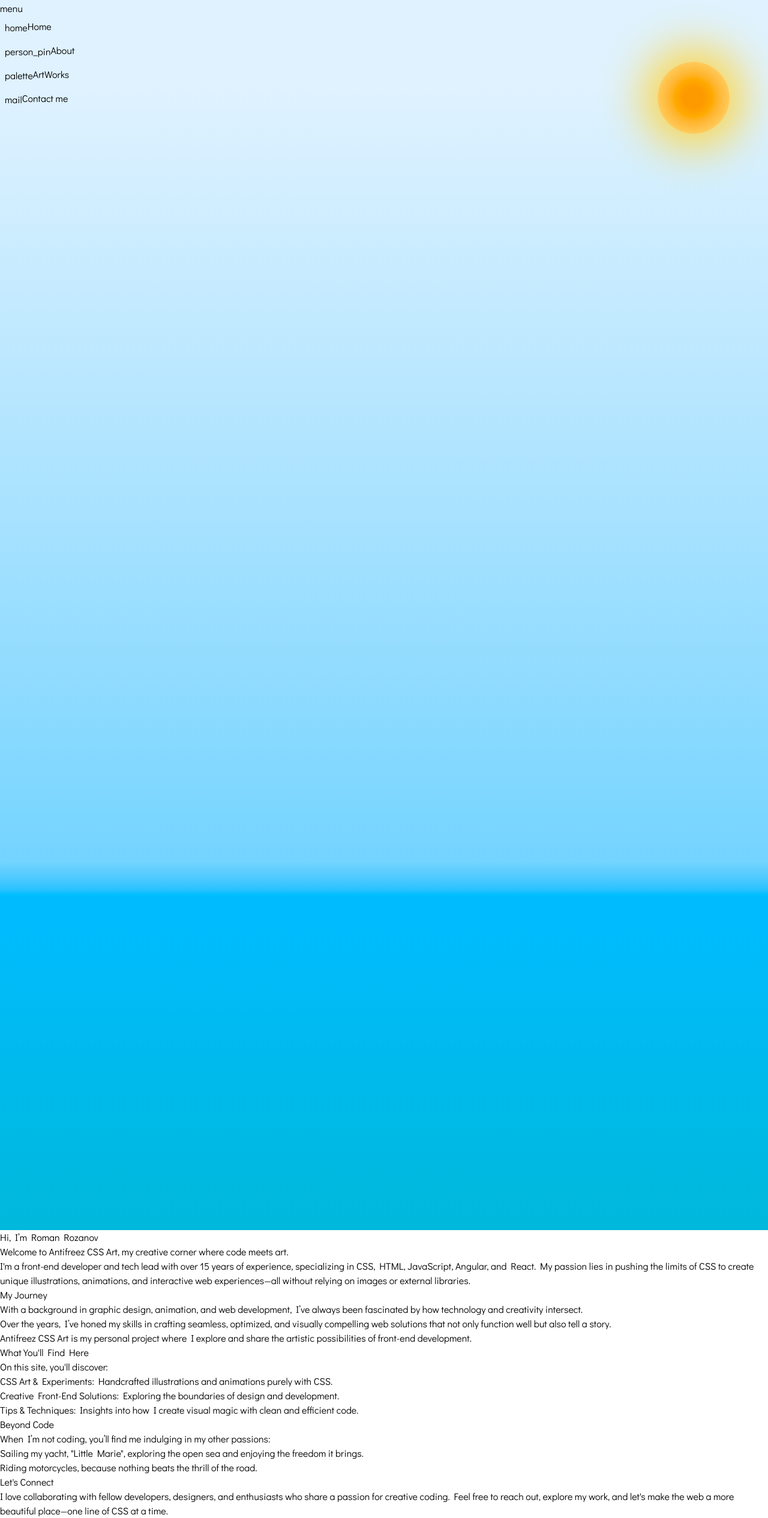
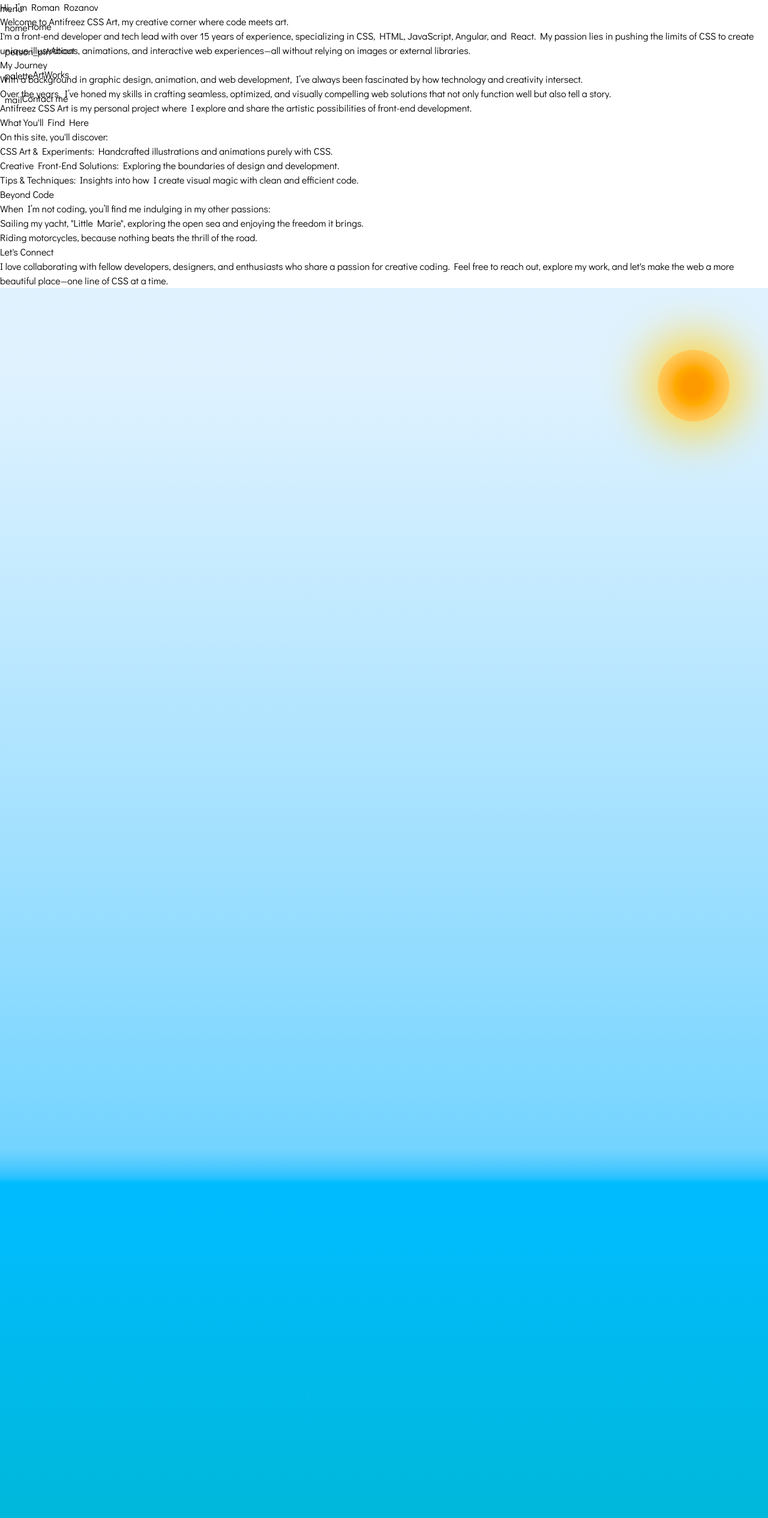
Before and after one commit to romanro/my-css-artworks, a Next.js app: page /about in a window 1280 px wide. Shown: the whole page at 60% size. Built offline with nearby package versions, Linux system fonts and the light colour scheme.

Commit message:
Refactor AboutPage and Home components for improved layout; add Seasun background to RootLayout and update Logo component for consistency

```diff
--- a/src/app/about/page.tsx
+++ b/src/app/about/page.tsx
@@ -1,5 +1,5 @@
-import { Seasun } from '@/artwork-components/Seasun/Seasun';
 import { ABOUT_ME_DESC, ROOT_METADATA } from '@/consts/rootMetadata.consts';
+import { cnames } from '@/utils/cnames';
 import { Metadata } from 'next';
 
 export async function generateMetadata(): Promise<Metadata> {
@@ -15,11 +15,9 @@ export async function generateMetadata(): Promise<Metadata> {
 
 export default function AboutPage() {
     return (
-        <div className='relative flex justify-center items-center h-screen w-screen'>
-            <div className='absolute top-0 left-0 w-full h-full -z-10'>
-                <Seasun />
-            </div>
-            <article className='flex flex-col gap-4 p-4 md:p-8 md:pt-[200px] max-w-[1300px] max-h-[100%] overflow-y-auto'>
+        <div className={cnames(['relative flex justify-center items-center h-screen w-screen'])}>
+            <div className='flex justify-center w-full max-h-[100%] overflow-y-auto'>
+                <article className='flex flex-col gap-4 p-4 md:p-8 md:pt-[200px] max-w-[1300px]'>
                     <h1>Hi, I’m Roman Rozanov</h1>
                     <h2>
                         Welcome to <strong>Antifreez CSS Art</strong>, my creative corner where code meets art.
@@ -32,12 +30,12 @@ export default function AboutPage() {
                     </p>
                     <h2>My Journey</h2>
                     <p>
-                    With a background in graphic design, animation, and web development, I’ve always been fascinated by
-                    how technology and creativity intersect.
+                        With a background in graphic design, animation, and web development, I’ve always been fascinated
+                        by how technology and creativity intersect.
                     </p>
                     <p>
-                    Over the years, I’ve honed my skills in crafting seamless, optimized, and visually compelling web
-                    solutions that not only function well but also tell a story.
+                        Over the years, I’ve honed my skills in crafting seamless, optimized, and visually compelling
+                        web solutions that not only function well but also tell a story.
                     </p>
                     <p>
                         Antifreez CSS Art is my personal project where I explore and share the artistic possibilities of
@@ -48,7 +46,9 @@ export default function AboutPage() {
                     <ul>
                         <li>CSS Art & Experiments: Handcrafted illustrations and animations purely with CSS.</li>
                         <li>Creative Front-End Solutions: Exploring the boundaries of design and development.</li>
-                    <li>Tips & Techniques: Insights into how I create visual magic with clean and efficient code.</li>
+                        <li>
+                            Tips & Techniques: Insights into how I create visual magic with clean and efficient code.
+                        </li>
                     </ul>
                     <h2>Beyond Code</h2>
                     <h3>When I’m not coding, you’ll find me indulging in my other passions:</h3>
@@ -66,5 +66,6 @@ export default function AboutPage() {
                     </p>
                 </article>
             </div>
+        </div>
     );
 }
--- a/src/app/layout.tsx
+++ b/src/app/layout.tsx
@@ -3,6 +3,7 @@ import localFont from 'next/font/local';
 import './globals.scss';
 import { MainNavbar } from '@/components/MainNavbar/MainNavbar';
 import { ROOT_METADATA } from '@/consts/rootMetadata.consts';
+import { Seasun } from '@/artwork-components/Seasun/Seasun';
 
 const didactGothic = localFont({
     src: './fonts/DidactGothic-Regular.ttf',
@@ -43,6 +44,9 @@ export default function RootLayout({
             <body className={`${didactGothic.variable} ${icons.variable} ${smooch.variable} h-screen`}>
                 <MainNavbar />
                 <main className='h-screen'>{children}</main>
+                <div className='absolute top-0 left-0 w-full h-full -z-10'>
+                    <Seasun />
+                </div>
             </body>
         </html>
     );
--- a/src/app/page.tsx
+++ b/src/app/page.tsx
@@ -1,12 +1,8 @@
-import { Seasun } from '@/artwork-components/Seasun/Seasun';
 import { Logo } from '@/components/Logo/Logo';
 
 export default function Home() {
     return (
         <div className='relative flex justify-center items-center h-screen w-screen'>
-            <div className='absolute top-0 left-0 w-full h-full -z-10'>
-                <Seasun />
-            </div>
             <Logo />
         </div>
     );
--- a/src/components/Logo/Logo.tsx
+++ b/src/components/Logo/Logo.tsx
@@ -3,7 +3,7 @@ import styles from './Logo.module.scss';
 const Logo: FC = () => {
     return (
         <div className={styles.logoWrapper}>
-            <h1 className={styles.logo}>-Antifreez's-</h1>
+            <h1 className={styles.logo}>{`-Antifreez's-`}</h1>
             <h2 className={styles.moto}>CSS Art Gallery</h2>
         </div>
     );
```
Lines whose indentation alone changed are shown as unchanged.
